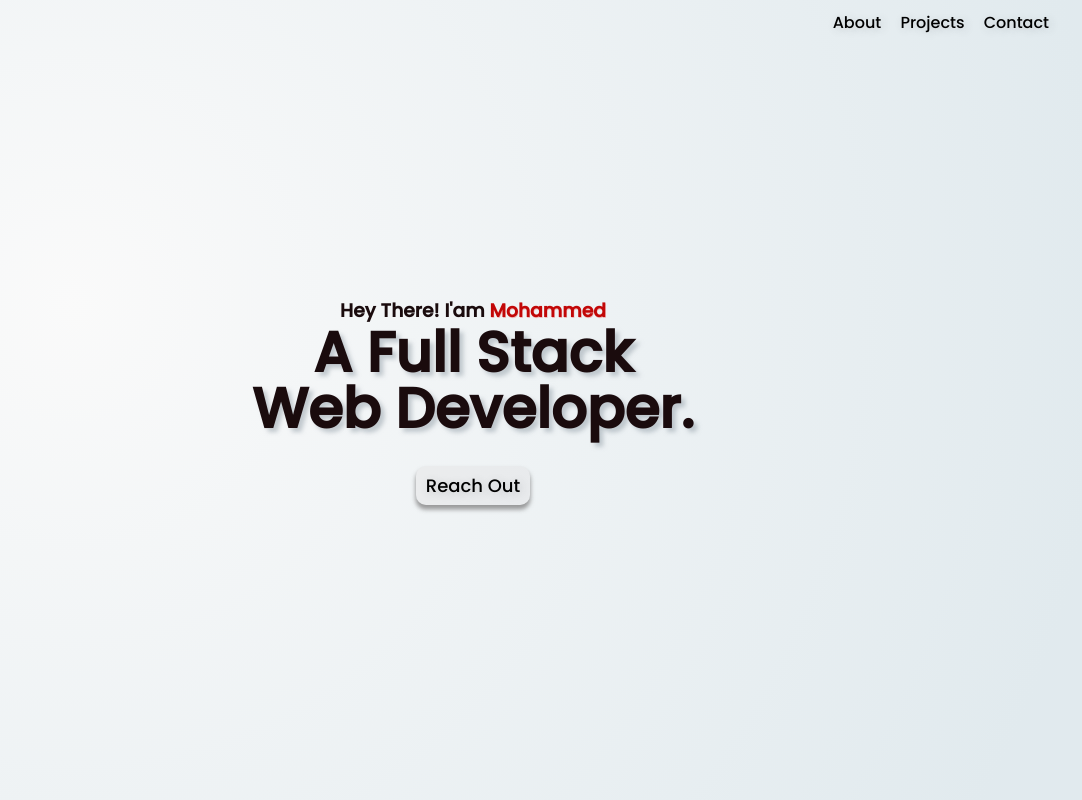
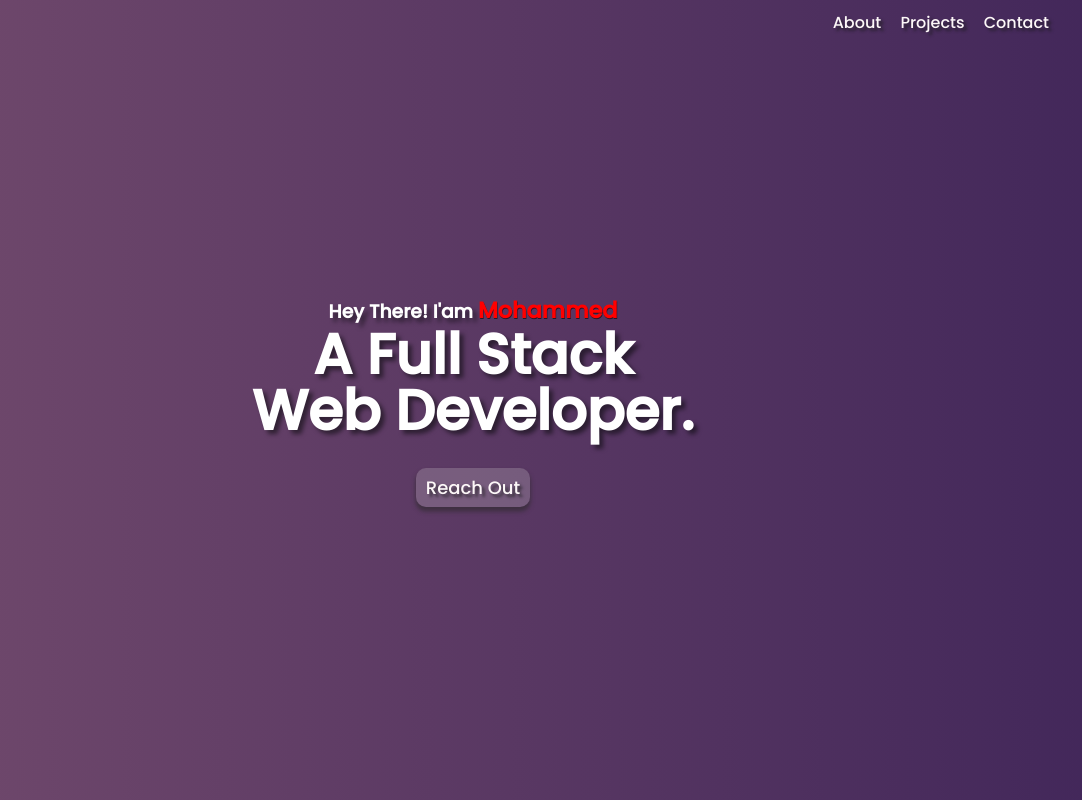
Before and after one commit to mohxmmd/portfolio2, a plain HTML site: page index.html in a window 1280 px wide. Shown: the top 800 px of the page, without its empty margins (167-1249 px from the left). Drawn offline with Linux system fonts and the light colour scheme.

Commit message:
Update styles.css

```diff
--- a/styles.css
+++ b/styles.css
@@ -4,7 +4,8 @@
     padding: 0;
     margin: 0;
     font-family: 'Poppins', sans-serif;
-    color: rgb(26, 11, 13);
+    color: rgb(255, 255, 255);
+
 
 
 
@@ -12,6 +13,18 @@
 html{
     scroll-snap-type: y mandatory;
 }
+body{
+    /* background-image: linear-gradient(to top, #5f72bd 20%, #9b23ea 100%); */
+    /* background: #4568DC;
+background: -webkit-linear-gradient(to right, #B06AB3, #4568DC);
+background: linear-gradient(to right, #B06AB3, #4568DC); W3C, IE 10+/ Edge, Firefox 16+, Chrome 26+, Opera 12+, Safari 7+ */
+background: #42275a;  /* fallback for old browsers */
+background: -webkit-linear-gradient(to right, #734b6d, #42275a);  /* Chrome 10-25, Safari 5.1-6 */
+background: linear-gradient(to right, #734b6d, #42275a); /* W3C, IE 10+/ Edge, Firefox 16+, Chrome 26+, Opera 12+, Safari 7+ */
+
+
+}
+
 nav{
     position: fixed;
     top: 0px;
@@ -23,9 +36,12 @@ nav{
     justify-content: end;
     margin-right: 10px;
     padding: 10px;
+
+
 }
 ul{
     margin-right: 5%;
+
 }
 
 ul li{
@@ -33,6 +49,7 @@ ul li{
     padding: 5px;
     justify-content: space-evenly;
     margin-right: 5px;
+
 }
 .section1{
     display: flex;
@@ -40,7 +57,10 @@ ul li{
     text-align: center;
     min-height: 100vh;
     min-width: 100vw;
-    background: radial-gradient(circle at 18.7% 37.8%, rgb(250, 250, 250) 0%, rgb(225, 234, 238) 90%);
+    background-color: transparent;
+    background-image: transparent;
+
+
 
     justify-content: center;
     align-items: center;
@@ -50,14 +70,15 @@ h1{
     font-weight: 900;
     line-height: 3.5rem;
     cursor: none;
-    text-shadow: 4px 4px 4px rgba(149, 160, 170, 0.529);
+    text-shadow: 4px 4px 4px rgba(6, 7, 7, 0.529);
+}
+h3{
+    text-shadow: 4px 4px 4px rgba(6, 7, 7, 0.529);
 }
 .section2{
     scroll-snap-align: start ;
     min-height: 100vh;
     min-width: 100vw;
-    background: radial-gradient(circle at 18.7% 37.8%, rgb(250, 250, 250) 0%, rgb(225, 234, 238) 90%);
-    text-align: left;
 
 }
 .section3{
@@ -65,7 +86,9 @@ h1{
     display: flex;
     min-height: 100vh;
     min-width: 100vw;
-    background: radial-gradient(circle at 18.7% 37.8%, rgb(250, 250, 250) 0%, rgb(225, 234, 238) 90%);
+    /* background: #ffffff;  /* fallback for old browsers */
+    /* background: -webkit-linear-gradient(to right, #d8d8d1, #ffffff);  Chrome 10-25, Safari 5.1-6 */
+    /* background: linear-gradient(to right, #dedede, #ffffff); W3C, IE 10+/ Edge, Firefox 16+, Chrome 26+, Opera 12+, Safari 7+ */
     justify-content: center;
     align-items: center;
 
@@ -74,8 +97,9 @@ h1{
 
 
 #Name{
-    color: rgb(194, 7, 7);
-    text-shadow: 0.5px 0.5px 0.5px rgba(238, 121, 121, 0.462);
+    color: rgb(255, 0, 0);
+    text-shadow: 0.5px 0.5px 0.5px rgba(0, 0, 0, 0.577);
+    font-size: larger;
 }
 h1{
     display: block;
@@ -92,17 +116,17 @@ h1{
 
 }
 #aboutme:hover{
-    color:  rgb(194, 7, 7);
+    color:  rgb(255, 0, 0);
 }
 #contactme:hover{
-    color:  rgb(194, 7, 7);
+    color:  rgb(255, 0, 0);
 }
 #skills{
     display: inline;
     cursor: none;
 }
 #skills:hover{
-    color:  rgb(194, 7, 7);
+    color:  rgb(255, 0, 0);
 
 }
 .contact{
@@ -130,7 +154,7 @@ h1{
     padding-left: 8px;
     padding-right: 8px;
     border-radius: 10px;
-    box-shadow: 0 4px 4px 0.5px rgba(97, 95, 95, 0.599);
+    box-shadow: 0 4px 4px 0.5px rgba(43, 41, 41, 0.599);
     border-color: transparent;
     color: white;
     background-color: rgba(214, 209, 209, 0.237);
@@ -140,17 +164,17 @@ h1{
 
 }
 .btn:hover{
-    background-color: rgb(194, 7, 7);
+    background-color: rgb(255, 0, 0);
 }
 a{
     text-decoration: none;
-    color: black;
-    text-shadow: 2px 2px 10px rgba(60, 63, 64, 0.197);
+    color: rgb(253, 248, 248);
+    text-shadow: 3px 3px 3px rgba(27, 27, 28, 0.681);
     font-weight: 400;
 }
 
 a:hover{
-    color: rgb(194, 7, 7);
+    color: rgb(255, 0, 0);
     transition-duration: 0.4s;
 }
 
@@ -173,7 +197,7 @@ only screen and (max-width:600px){
     h1{
         font-size: 2.3rem;
         line-height: 2.3rem;
-        text-shadow: 0.2px 0.2px 0.2px rgba(149, 160, 170, 0.529);
+
     }
 
 
```
